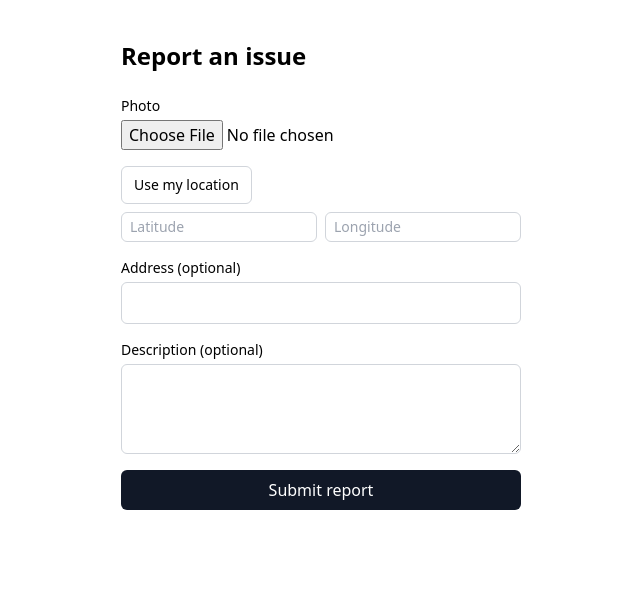
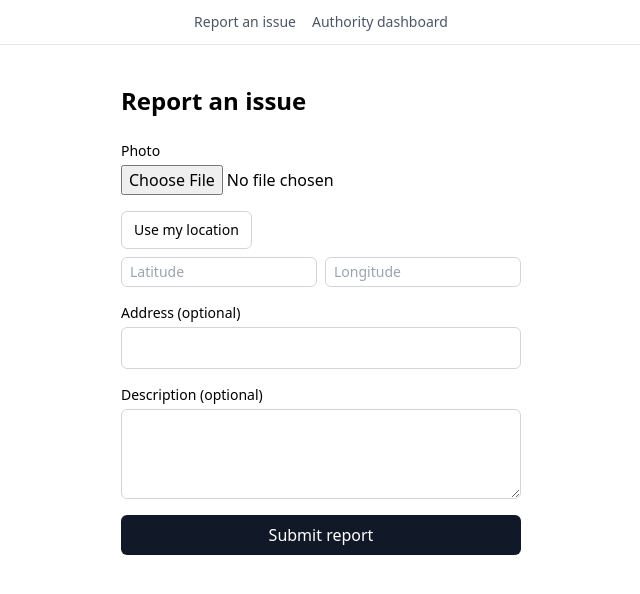
Before and after one commit to JishnuKaushik/Hack-4-Crown, a React (Vite) app in the folder frontend/: page / in a window 1280 px wide. Shown: the top 594 px of the page, without its empty margins (319-959 px from the left). Built offline with nearby package versions, Linux system fonts and the light colour scheme; no server answers.

Commit message:
feat(frontend): add routing between Report and Dashboard pages

```diff
--- a/frontend/src/App.tsx
+++ b/frontend/src/App.tsx
@@ -1,7 +1,30 @@
+import { BrowserRouter, Link, Route, Routes } from 'react-router-dom'
 import Report from './pages/Report'
+import Dashboard from './pages/Dashboard'
+
+function Nav() {
+  return (
+    <nav className="flex justify-center gap-4 border-b border-gray-200 py-3 text-sm">
+      <Link to="/" className="text-gray-600 hover:text-gray-900">
+        Report an issue
+      </Link>
+      <Link to="/dashboard" className="text-gray-600 hover:text-gray-900">
+        Authority dashboard
+      </Link>
+    </nav>
+  )
+}
 
 function App() {
-  return <Report />
+  return (
+    <BrowserRouter>
+      <Nav />
+      <Routes>
+        <Route path="/" element={<Report />} />
+        <Route path="/dashboard" element={<Dashboard />} />
+      </Routes>
+    </BrowserRouter>
+  )
 }
 
 export default App
```
